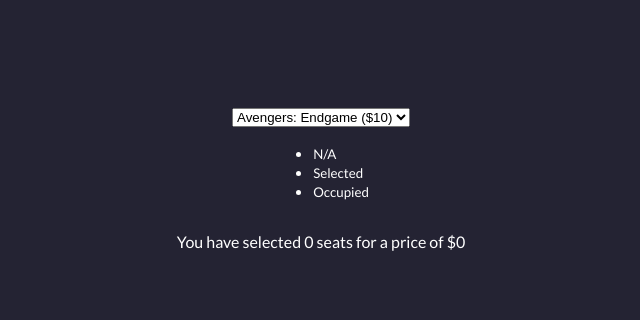
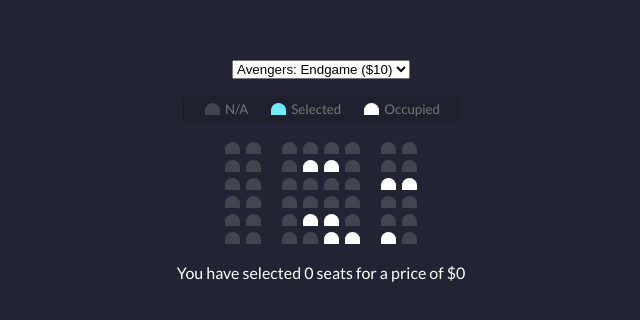
Before and after one commit to BlackCat13656/movie-seat-booking, a plain HTML site: page index.html in a window 1280 px wide. Shown: the part 222-542 px from the top of the page, without its empty margins (319-959 px from the left). Drawn offline with Linux system fonts and the light colour scheme.

Commit message:
Advances to the CSS for the cinema seat booking

```diff
--- a/style.css
+++ b/style.css
@@ -13,4 +13,81 @@
     justify-content: center;
     height: 100vh;
     font-family:'Lato', sans-serif;
+    margin: 0;
 }
+
+.movie-container {
+    margin: 20px 0;
+}
+
+.movie-container select {
+    background-color: #fff;
+    border: 0;
+    border-radius: 5px;
+    font-size: 14px;
+    margin-left: 10px;
+    padding: 5px 15px 5 px 15px;
+    -moz-appearance: none;
+    -webkit-appearance: none;
+    appearance: none;
+}
+
+.seat {
+    background-color: #444451;
+    height: 12px;
+    width: 15px;
+    margin: 3px;
+    border-top-left-radius: 10px;
+    border-top-right-radius: 10px;
+}
+
+.seat.selected {
+    background-color: #6feaf6;
+}
+
+.seat.occupied {
+    background-color: #fff;
+}
+
+.seat:nth-of-type(2) {
+    margin-right: 18px;
+}
+
+.seat:nth-last-of-type(2) {
+    margin-left: 18px;
+}
+
+.seat:not(.occupied):hover {
+    cursor: pointer;
+    transform: scale(1.2);
+}
+
+.showcase .seat:not(.occupied):hover {
+    cursor: pointer;
+    transform: scale(1);
+}
+
+.showcase {
+    background: rgb(0, 0, 0, 0.1);
+    padding: 5px 10px;
+    border-radius: 5px;
+    color: #777;
+    list-style-type: none;
+    display: flex;
+    justify-content: space-between;
+}
+
+.showcase li {
+    display: flex;
+    align-items: center;
+    justify-content: center;
+    margin: 0 10px;
+}
+
+.showcase li small {
+    margin-left: 2px;
+}
+
+.row {
+    display: flex;
+}
```
